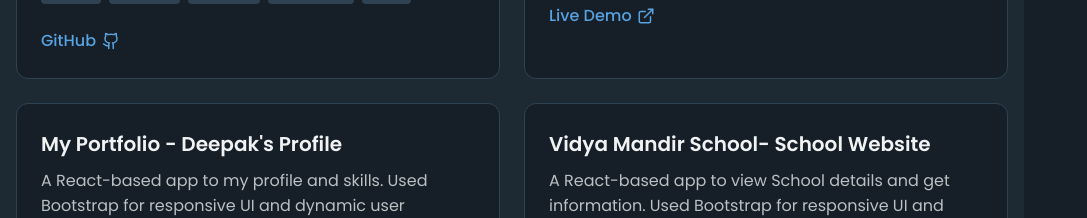
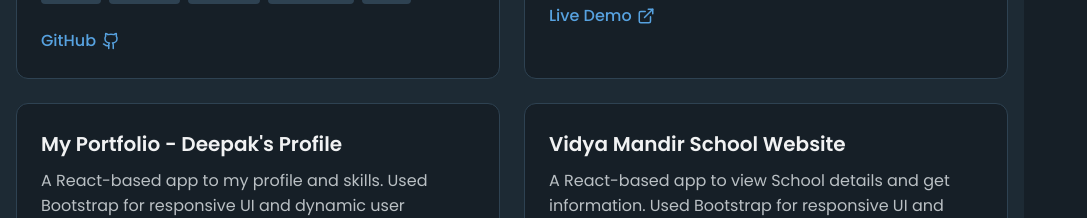
Before and after one commit to DeepakSharma301203/deepakprofile, a React (Vite) app: page / in a window 1280 px wide. Shown: the part 2820-3038 px from the top of the page, without its empty margins (0-1087 px from the left). Built offline with nearby package versions, Linux system fonts and the light colour scheme.

Commit message:
Update App.jsx

```diff
--- a/src/App.jsx
+++ b/src/App.jsx
@@ -91,7 +91,7 @@ export default function App() {
                 repoLink: "https://github.com/DeepakSharma301203/deepakprofile",
             },
           {
-                title: "Vidya Mandir School- School Website",
+                title: "Vidya Mandir School Website",
                 description: "A React-based app to view School details and get information. Used Bootstrap for responsive UI and dynamic user experience. Features include apply now, login, student dashboard, and teacher dashboard.",
                 tech: ["React", "Bootstrap", "Node.js", "Express","MongoDB"],
                 liveLink: "#",
```
